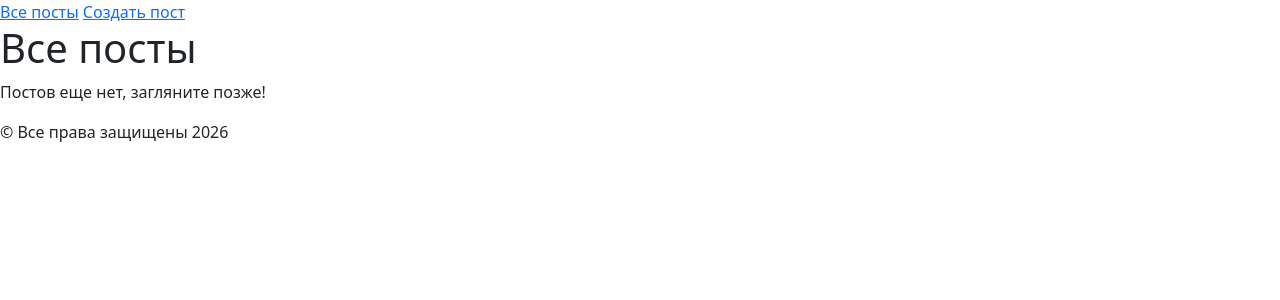
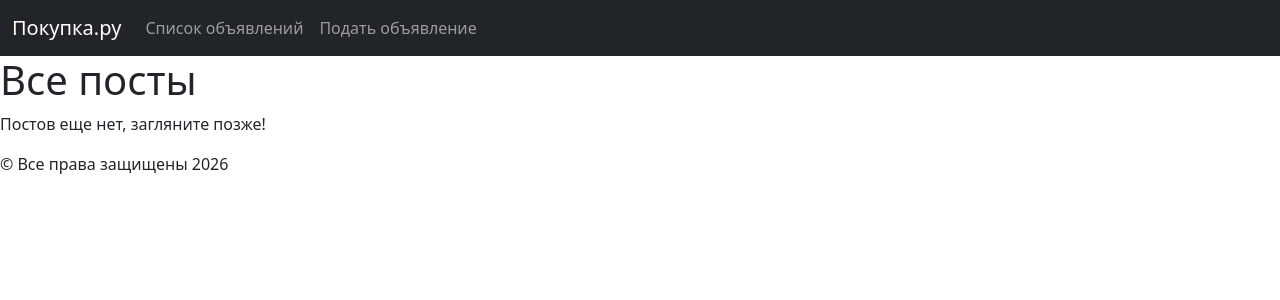
Before and after one commit to EddiBets/advertising, a Django app: page /posts/ in a window 1280 px wide. Shown: the top 300 px of the page. Run offline with Django 5.2, Linux system fonts and the light colour scheme; data that the repository does not hold is empty; some libraries are stand-ins or nearby versions.

Commit message:
style(header):  добавил навигационное меню из BS

```diff
--- a/templates/base.html
+++ b/templates/base.html
@@ -14,13 +14,32 @@
   <link rel="stylesheet" href="{% static 'css/core.css'%}">
 </head>
 <body>
-
-
   <header>
-    <nav>
+    {% comment %} <nav>
       <a href="{% url "post_list" %}">Все посты</a>
       <a href="{% url "new_post" %}">Создать пост</a>
+    </nav> {% endcomment %}
+
+    <nav class="navbar navbar-expand-sm bg-dark" data-bs-theme="dark">
+      <div class="container-fluid">
+        <a class="navbar-brand" href="#">Покупка.ру</a>
+        <button class="navbar-toggler" type="button" data-bs-toggle="collapse" data-bs-target="#navbarNav"
+          aria-controls="navbarNav" aria-expanded="false" aria-label="Toggle navigation">
+          <span class="navbar-toggler-icon"> </span>
+        </button>
+        <div class="collapse navbar-collapse" id="navbarNav">
+          <ul class="navbar-nav">
+            <li class="nav-item">
+              <a class="nav-link" aria-current="page" href="{%url 'post_list'%}"> Список объявлений </a>
+            </li>
+            <li class='nav-item'>
+              <a class='nav-link' aria-current="page" href='{% url 'new_post'%}'> Подать объявление </a>
+            </li>
+          </ul>
+        </div>
+      </div>
     </nav>
+
   </header>
   <main>{% block page_content %}{% endblock page_content %}</main>
   <footer>&copy; Все права защищены 2026</footer>
```
